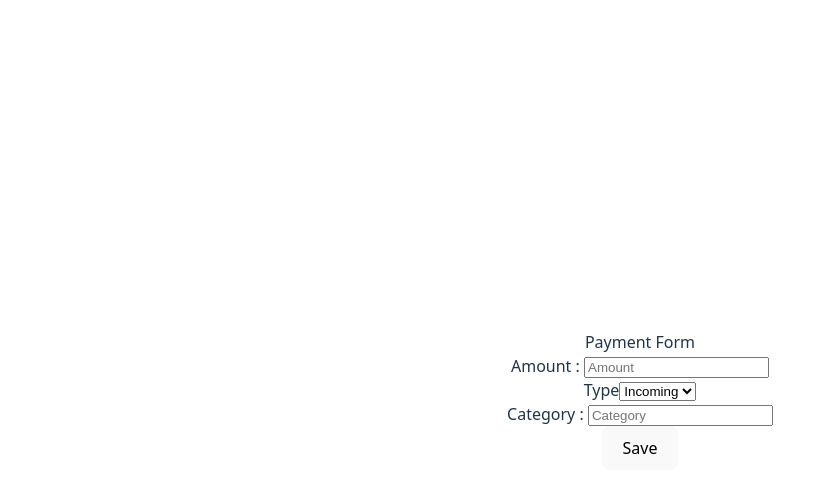
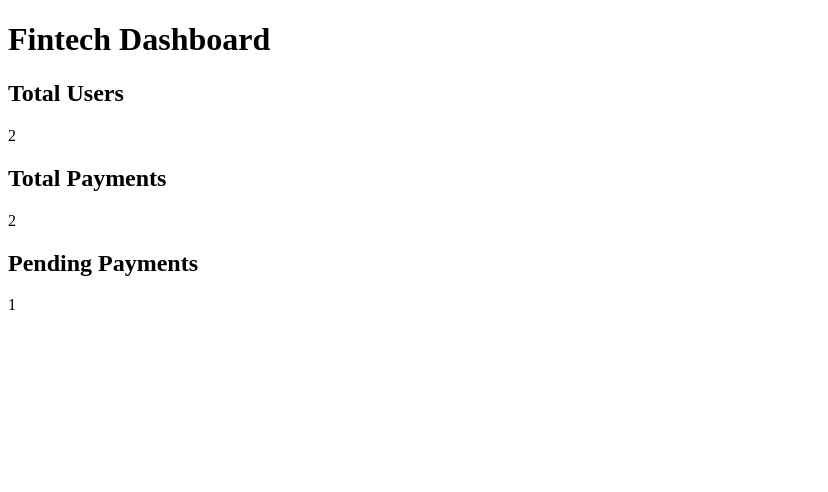
Before and after one commit to Lakshmi-mrudula-dolly/payment-management-system, a Vue app: page / in a window 1280 px wide. Shown: the top 492 px of the page, without its empty margins (0-828 px from the left). Built offline with nearby package versions, Linux system fonts and the light colour scheme.

Commit message:
created simple dashboard without css

```diff
--- /dev/null
+++ b/src/router/index.js
@@ -0,0 +1,55 @@
+import { createRouter, createWebHistory } from "vue-router";
+
+// User Views
+import UserList from ".././views/users/UserList.vue";
+import UserForm from ".././views/users/UserForm.vue";
+
+// Payment Views
+import PaymentList from ".././views/payments/PaymentList.vue";
+import PaymentDetail from ".././views/payments/PaymentDetail.vue";
+import PaymentForm from ".././views/payments/PaymentForm.vue";
+
+// Dashboard
+import Dashboard from ".././views/Dashboard.vue";
+
+const routes = [
+  {
+    path: "/",
+    name: "Dashboard",
+    component: Dashboard
+  },
+  {
+    path: "/users",
+    name: "UserList",
+    component: UserList
+  },
+  {
+    path: "/users/new",
+    name: "UserForm",
+    component: UserForm
+  },
+  {
+    path: "/payments",
+    name: "PaymentList",
+    component: PaymentList
+  },
+  {
+    path: "/payments/new",
+    name: "PaymentForm",
+    component: PaymentForm
+  },
+  {
+    path: "/payments/:id",
+    name: "PaymentDetail",
+    component: PaymentDetail,
+    props: true
+  }
+
+];
+
+const router = createRouter({
+  history: createWebHistory(),
+  routes
+});
+
+export default router;
--- /dev/null
+++ b/src/views/Dashboard.vue
@@ -0,0 +1,55 @@
+<template>
+  <div class="p-6">
+    <h1 class="text-2xl font-bold mb-6">Fintech Dashboard</h1>
+
+    <div class="grid grid-cols-1 md:grid-cols-3 gap-6">
+      <!-- Total Users -->
+      <div class="bg-white shadow rounded-lg p-4">
+        <h2 class="text-gray-600">Total Users</h2>
+        <p class="text-3xl font-bold">{{ totalUsers }}</p>
+      </div>
+
+      <!-- Total Payments -->
+      <div class="bg-white shadow rounded-lg p-4">
+        <h2 class="text-gray-600">Total Payments</h2>
+        <p class="text-3xl font-bold">{{ totalPayments }}</p>
+      </div>
+
+      <!-- Pending Payments -->
+      <div class="bg-white shadow rounded-lg p-4">
+        <h2 class="text-gray-600">Pending Payments</h2>
+        <p class="text-3xl font-bold text-yellow-600">{{ pendingPayments }}</p>
+      </div>
+    </div>
+  </div>
+</template>
+
+<script>
+import { computed, onMounted } from "vue";
+import { useStore } from "vuex";
+
+export default {
+  setup() {
+    const store = useStore();
+
+    // Fetch mock data on mount
+    onMounted(() => {
+      store.dispatch("users/fetchUsers");
+      store.dispatch("payments/fetchPayments");
+    });
+
+    // Computed stats
+    const totalUsers = computed(() => store.state.users.list.length);
+    const totalPayments = computed(() => store.state.payments.list.length);
+    const pendingPayments = computed(
+      () => store.state.payments.list.filter(p => p.status === "PENDING").length
+    );
+
+    return { totalUsers, totalPayments, pendingPayments };
+  }
+};
+</script>
+
+<style scoped>
+/* Optional: nicer look */
+</style>
```
Also changed, not shown: src/main.js (+6 -6 lines).
